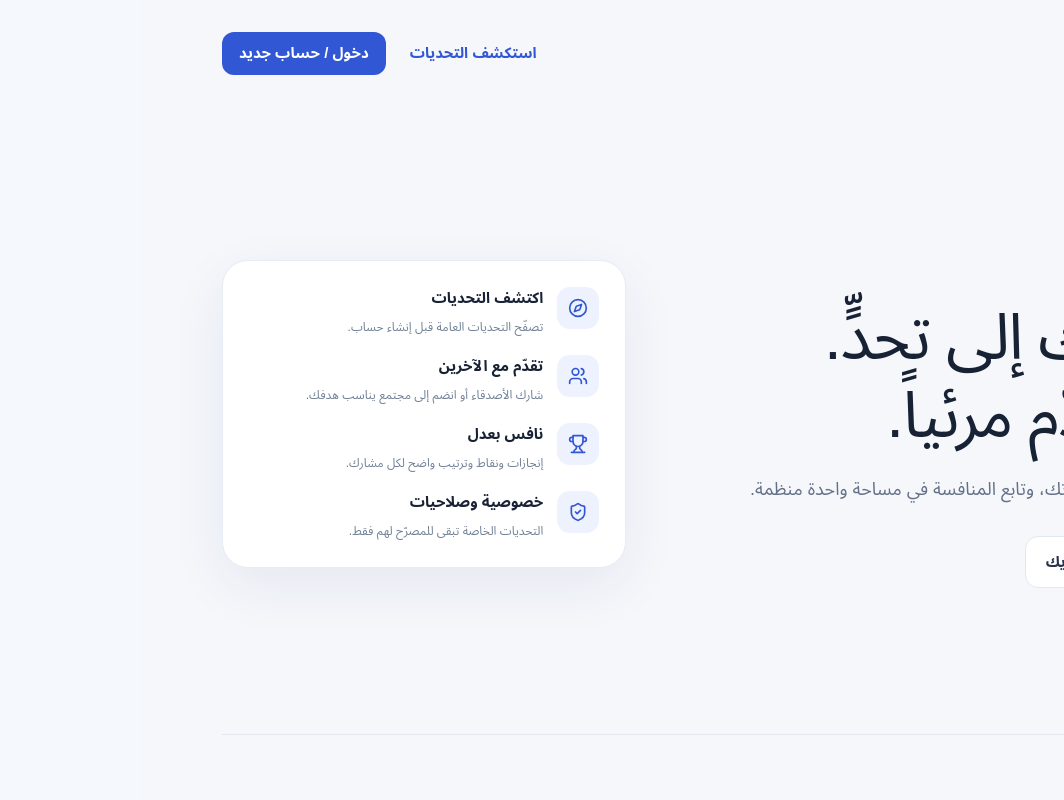
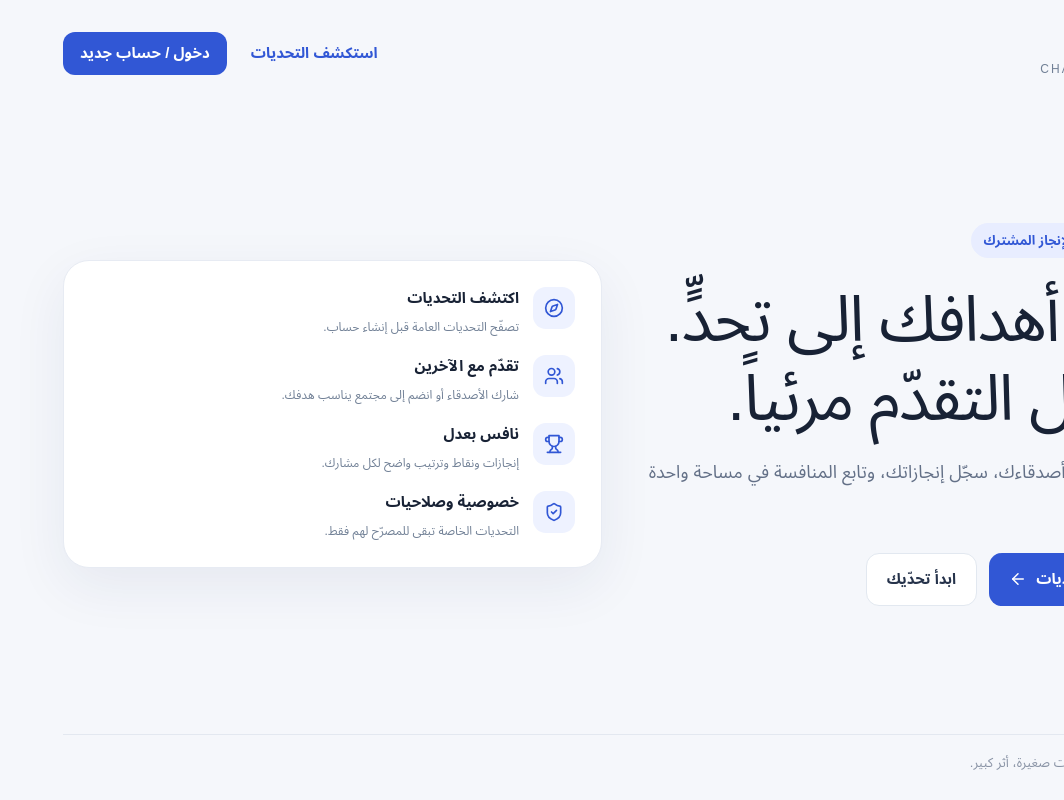
Before and after one commit to fatehmoh300-arch/Challenge, a Next.js app: page / in a window 1280 px wide. Shown: the whole page, without its empty margins (216-1280 px from the left). Built offline with nearby package versions, Linux system fonts and the light colour scheme; no server answers.

Commit message:
fix(web): improve landing page layout on narrow screens

```diff
--- a/src/app/page.tsx
+++ b/src/app/page.tsx
@@ -4,7 +4,7 @@ import { ArrowLeft, Compass, ShieldCheck, Trophy, Users } from "lucide-react";
 export default function Home() {
   return (
     <main dir="rtl" style={{ minHeight: "100vh", background: "#f5f7fb", color: "#182235", padding: "28px 20px", display: "flex", flexDirection: "column" }}>
-      <header style={{ width: "100%", maxWidth: 1120, margin: "0 auto", display: "flex", alignItems: "center", justifyContent: "space-between", gap: 16 }}>
+      <header style={{ width: "100%", maxWidth: 1120, margin: "0 auto", display: "flex", flexWrap: "wrap", alignItems: "center", justifyContent: "space-between", gap: 12 }}>
         <Link href="/" style={{ display: "flex", alignItems: "center", gap: 10, color: "inherit", textDecoration: "none" }}>
           <span style={{ width: 42, height: 42, borderRadius: 14, background: "#3157d5", color: "white", display: "grid", placeItems: "center", fontWeight: 800, fontSize: 22 }}>C</span>
           <span><strong style={{ display: "block", fontSize: 19 }}>تحدّي</strong><small style={{ color: "#718096", letterSpacing: 2 }}>CHALLENGE</small></span>
@@ -15,7 +15,7 @@ export default function Home() {
         </nav>
       </header>
 
-      <section style={{ width: "100%", maxWidth: 1120, margin: "auto", padding: "80px 0 64px", display: "grid", gridTemplateColumns: "minmax(0, 1.25fr) minmax(260px, .75fr)", gap: 42, alignItems: "center" }}>
+      <section style={{ width: "100%", maxWidth: 1120, margin: "auto", padding: "80px 0 64px", display: "grid", gridTemplateColumns: "repeat(auto-fit, minmax(min(100%, 320px), 1fr))", gap: 42, alignItems: "center" }}>
         <div>
           <span style={{ display: "inline-flex", padding: "8px 13px", background: "#e8edff", color: "#3157d5", borderRadius: 99, fontSize: 13, fontWeight: 700 }}>منصة التحديات والإنجاز المشترك</span>
           <h1 style={{ fontSize: "clamp(36px, 6vw, 64px)", lineHeight: 1.22, letterSpacing: "-1.5px", margin: "22px 0 18px", maxWidth: 680 }}>حوّل أهدافك إلى تحدٍّ. واجعل التقدّم مرئياً.</h1>
```
